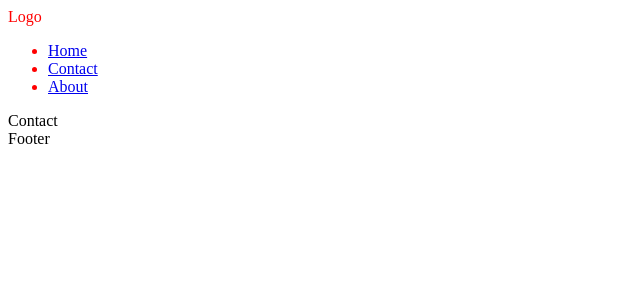
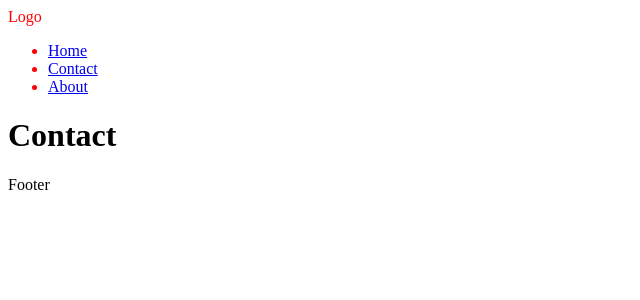
Before and after one commit to fpiola/c-reactjs, a React (Create React App) app: page /contact in a window 1280 px wide. Shown: the top 300 px of the page, without its empty margins (0-640 px from the left). Built offline with nearby package versions, Linux system fonts and the light colour scheme.

Commit message:
Criando Containers

```diff
--- a/src/components/Routes.js
+++ b/src/components/Routes.js
@@ -2,9 +2,9 @@
 import React from 'react'
 import { BrowserRouter, Route } from 'react-router-dom'
 
-import Home from './pages/Home'
 import About from './pages/About'
 import Contact from './pages/Contact'
+import Home from './pages/Home'
 
 const Routes = () => (
     <BrowserRouter>
--- /dev/null
+++ b/src/components/container/Container.js
@@ -0,0 +1,10 @@
+import React from 'react'
+import './Container.css'
+
+const Container = ({ children }) => (
+    <main className="app-container">
+        {children}
+    </main>
+)
+
+export default Container
--- a/src/components/pages/About.js
+++ b/src/components/pages/About.js
@@ -1,12 +1,9 @@
 import React from 'react'
-import Header from '../header/Header'
-import Footer from '../footer/Footer'
+import App from '../../containers/App'
 
 const About = () =>
-    <div>
-        <Header />
-        <div>About</div>
-        <Footer />
-    </div>
+    <App>
+        <h1>About</h1>
+    </App>
 
-export default About;
+export default About
--- a/src/components/pages/Contact.js
+++ b/src/components/pages/Contact.js
@@ -1,12 +1,10 @@
+
 import React from 'react'
-import Header from '../header/Header'
-import Footer from '../footer/Footer'
+import App from '../../containers/App'
 
 const Contact = () =>
-    <div>
-        <Header />
-        <div>Contact</div>
-        <Footer />
-    </div>
+    <App>
+        <h1>Contact</h1>
+    </App>
 
-export default Contact;
+export default Contact
--- a/src/components/pages/Home.js
+++ b/src/components/pages/Home.js
@@ -1,12 +1,9 @@
 import React from 'react'
-import Header from '../header/Header'
-import Footer from '../footer/Footer'
+import App from '../../containers/App'
 
 const Home = () =>
-    <div>
-        <Header />
-        <div>Home</div>
-        <Footer />
-    </div>
+    <App>
+        <h1>Home</h1>
+    </App>
 
-export default Home;
+export default Home
--- /dev/null
+++ b/src/containers/App.js
@@ -0,0 +1,16 @@
+import React from 'react'
+import Container from '../components/container/Container'
+import Footer from '../components/footer/Footer'
+import Header from '../components/header/Header'
+
+const App = ({ children }) => (
+    <>
+        <Header />
+        <Container>
+            {children}
+        </Container>
+        <Footer />
+    </>
+)
+
+export default App
```
Also changed, not shown: src/components/container/Container.css (added).
